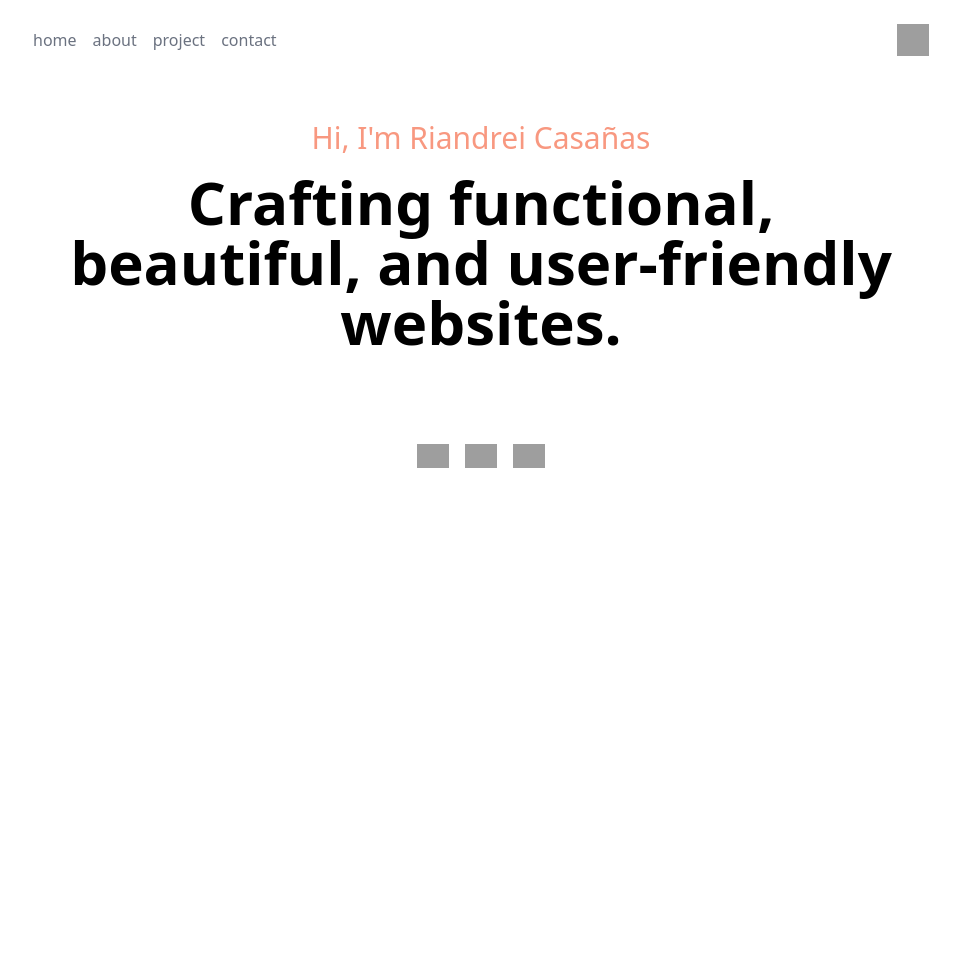
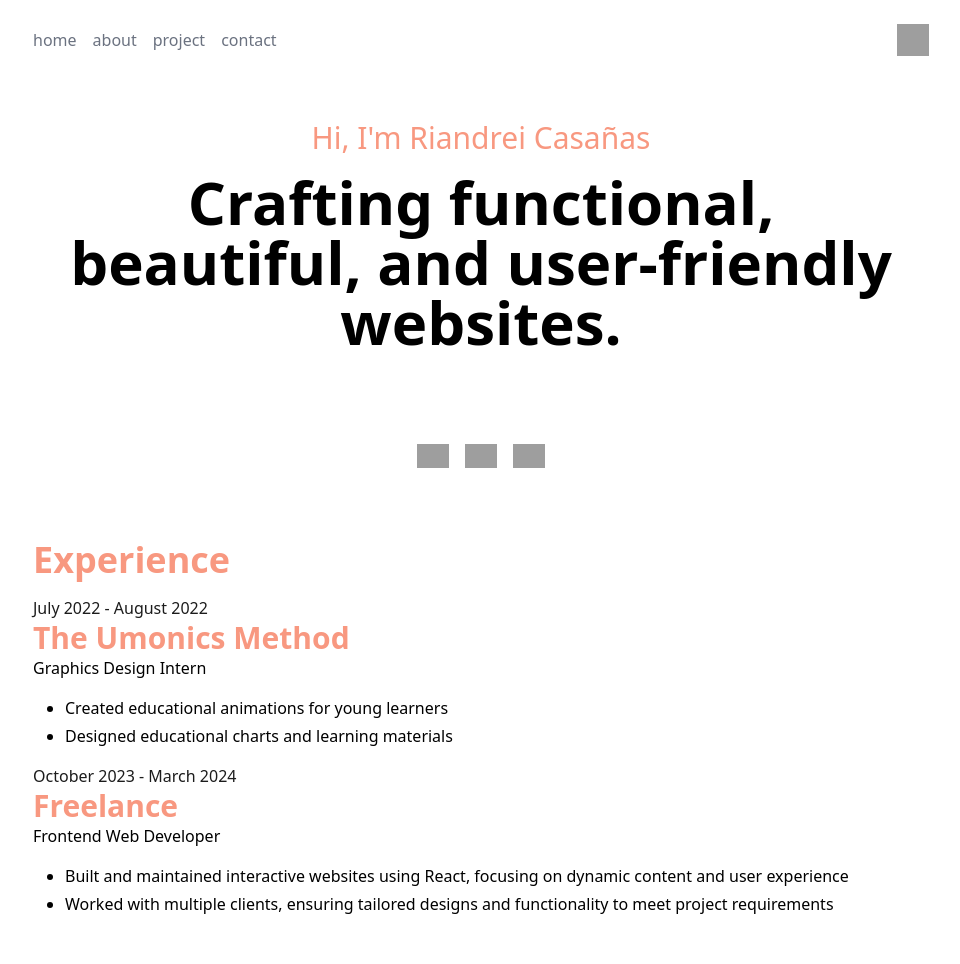
Before and after one commit to riandrei/portfolio, an Astro site: page / in a window 1280 px wide. Shown: the whole page, without its empty margins (159-1119 px from the left). Before the commit the page ends 800 px from the top, so only its background shows below. Built offline with nearby package versions, Linux system fonts and the light colour scheme; Astro itself is replaced by a stand-in of ours; grey boxes are pictures that could not be loaded.

Commit message:
created the experience component and its contents

```diff
--- /dev/null
+++ b/src/components/Experience.astro
@@ -0,0 +1,27 @@
+---
+import { getCollection } from "astro:content";
+
+const experience = await getCollection('experience', ({ data }: { data: any }) => {
+	return !data.inProgress;
+});
+
+console.log(experience);
+---
+
+<section class="p-8">
+    <h2 class="text-brandOrange text-2xl sm:text-4xl font-bold">Experience</h2>
+    <ul>
+        {experience.map((exp: any) => (
+            <li class="my-4">
+                <p class="text-brandGray">{exp.data.date}</p>
+                <h4 class="text-brandOrange text-xl sm:text-3xl font-semibold">{exp.data.company}</h4>
+                <p>{exp.data.jobTitle}</p>
+                <ul class="ml-8 mt-4 list-disc">
+                    {exp.data.description?.map((desc: string) => (
+                        <li class="my-1">{desc}</li>
+                    ))}
+                </ul>
+            </li>
+        ))}
+    </ul>
+</section>
--- /dev/null
+++ b/src/content.config.ts
@@ -0,0 +1,13 @@
+// 1. Import utilities from `astro:content`
+import { defineCollection, z } from "astro:content";
+
+// 2. Import loader(s)
+import { glob, file } from "astro/loaders";
+
+// 3. Define your collection(s)
+const experience = defineCollection({
+  loader: glob({ pattern: "**/*.md", base: "src/content/experience" }),
+});
+
+// 4. Export a single `collections` object to register your collection(s)
+export const collections = { experience };
--- /dev/null
+++ b/src/content/experience/first.md
@@ -0,0 +1,10 @@
+---
+jobTitle: Graphics Design Intern
+company: The Umonics Method
+date: July 2022 - August 2022
+description:
+  [
+    "Created educational animations for young learners",
+    "Designed educational charts and learning materials",
+  ]
+---
--- /dev/null
+++ b/src/content/experience/second.md
@@ -0,0 +1,10 @@
+---
+jobTitle: Frontend Web Developer
+company: Freelance
+date: October 2023 - March 2024
+description:
+  [
+    "Built and maintained interactive websites using React, focusing on dynamic content and user experience",
+    "Worked with multiple clients, ensuring tailored designs and functionality to meet project requirements",
+  ]
+---
--- a/src/pages/index.astro
+++ b/src/pages/index.astro
@@ -1,6 +1,7 @@
 ---
 import Nav from '../components/Nav.astro';
 import Hero from '../components/Hero.astro';
+import Experience from '../components/Experience.astro';
 import Layout from '../layouts/Layout.astro';
 ---
 
@@ -8,5 +9,6 @@ import Layout from '../layouts/Layout.astro';
 	<Nav />
 	<main class="w-full sm:w-9/12">
 		<Hero />
+		<Experience />
 	</main>
 </Layout>
--- a/tailwind.config.mjs
+++ b/tailwind.config.mjs
@@ -5,6 +5,7 @@ export default {
     extend: {
       colors: {
         brandOrange: "#F89880",
+        brandGray: "#1C1C1C",
       },
     },
   },
```
